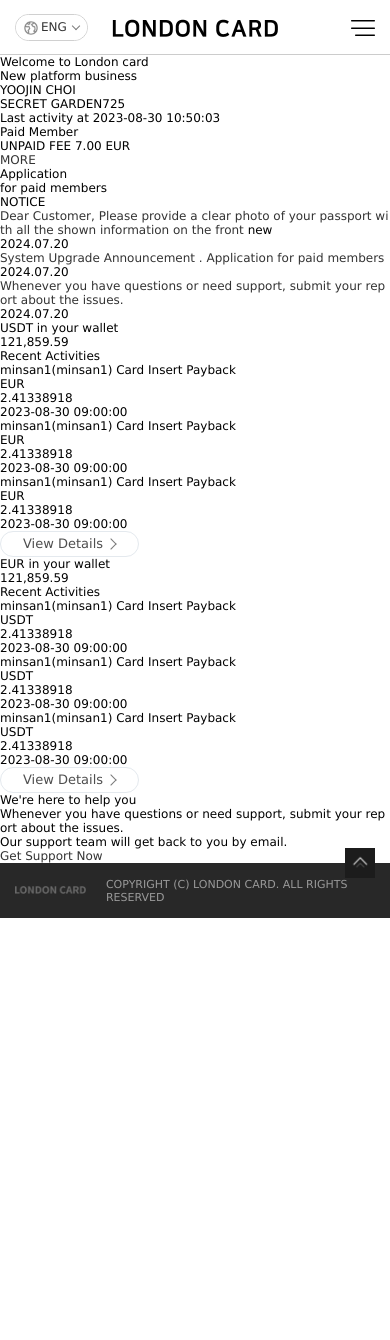
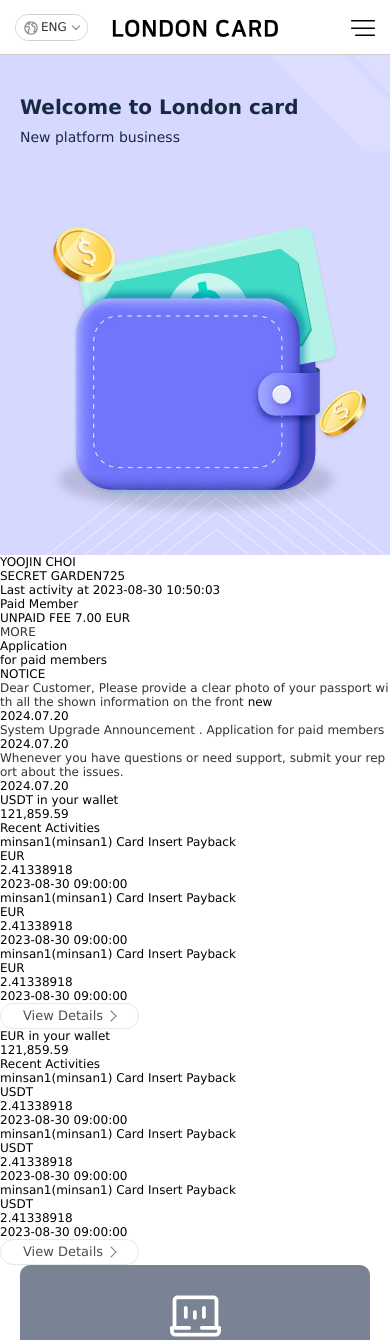
Before and after one commit to kik87827/london, a website: page src/main.html in a window 390 px wide. Shown: the top 1340 px of the page. Before the commit the page ends 918 px from the top, so only its background shows below. Drawn offline with nearby package versions, Linux system fonts and the light colour scheme; files that its build step writes are made by us from their sources; files whose address does not match are found by name; a web font is replaced by a local one.

Commit message:
2차구조화

```diff
--- a/src/assets/scss/_contents.scss
+++ b/src/assets/scss/_contents.scss
@@ -517,20 +517,22 @@
 
 
 /* ui component */
-.middle_visual_wrap{}
+.middle_visual_wrap{ background-color:#d7d8ff;}
 .middle_visual_pixin{
+    background:url("../images/main_visual.jpg") no-repeat 50% 100%/100% auto; max-width: rem(1280);margin:0 auto; padding:0 rem(30); min-height:rem(240); position:relative;
     &.bg_type2{
-
+        background-image:url("../images/sub_visual.jpg");
     }
 }
 .middle_visual_copy_group{
+    padding:rem(55) 0; color:#162b3f;
     &.type2{
         .middle_visual_main_copy{}
         .middle_visual_sub_copy{}
     }
 }
-.middle_visual_main_copy{}
-.middle_visual_sub_copy{}
+.middle_visual_main_copy{font-size:rem(32);font-weight:700;line-height:1.2;word-break: keep-all;}
+.middle_visual_sub_copy{font-size:rem(20);margin-top:rem(10);font-weight:500;word-break: keep-all;}
 
 .personal_flexbox_wrap{}
 .personal_flexbox{}
@@ -637,22 +639,23 @@
     .btn_link_box{}
 }
 
-.copy_guide_card_wrap{}
-.copy_guide_card{}
-.copy_guide_main_cols{}
-.copy_guide_text_item{}
-.cg_text_ico_group{}
-.cg_text_ico{}
-.cg_text_group{}
-.cg_text_main{}
-.cg_text_sub{}
-.copy_guide_sub_cols{}
+.copy_guide_card_wrap{max-width:rem(1280);padding:0 rem(30);margin:0 auto;}
+.copy_guide_card{background:#798394;border-radius:rem(18);display:flex;align-items: center;padding:rem(40) rem(45);gap:rem(20)}
+.copy_guide_main_cols{flex:1;min-width:0;}
+.copy_guide_text_item{display:flex;align-items: center;}
+.cg_text_ico_group{flex:0;padding-right:rem(35)}
+.cg_text_ico{display:block;width:rem(51);height:rem(42);background:url("../images/ico_computer_51.png") no-repeat 50% 50%/100% auto;}
+.cg_text_group{flex:1;min-width:0;padding-left:rem(45);color:#fff;line-height:1.4;border-left:1px solid rgba(255,255,255,.2);}
+.cg_text_main{font-size:rem(30);font-weight:700;line-height:1;word-break: keep-all;}
+.cg_text_sub{margin-top:rem(10);font-size:rem(14);word-break: keep-all;}
+.copy_guide_sub_cols{flex:0;white-space: nowrap;}
 .btn_copy_box{
+    display:inline-block;white-space:nowrap; border-radius:rem(100); padding:rem(12) rem(30); background:#fff;
     &.type2{
         .btn_copy_box_text{}
     }
 }
-.btn_copy_box_text{}
+.btn_copy_box_text{font-size:rem(17);color:#4a586e;line-height:1;font-weight:700;}
 
 
 .submenu_item_zone{margin:0 auto;height:0;position:relative;z-index:10;}
@@ -732,6 +735,49 @@
     .btn_copy_box{}
 }
 .card_pro_spec_title{}
+@media(max-width:1023px){
+
+}
+@media(max-width:767px){
+    .middle_visual_pixin{
+        background:none; padding:0; display: block;
+        &:before,
+        &:after{display:block;content:'';background-repeat:no-repeat;background-size:100% auto;}
+        &:before{background-image:url("../images/bg_mb_mv_01.png");min-height:150px;background-position:0 100%;}
+        &:after{padding-bottom:89.86666666666667%;background-image:url("../images/bg_mb_mv_02.jpg");height:0;background-position:0 0;}
+        &.bg_type2{
+            background-image:url("../images/sub_visual.jpg");
+        }
+    }
+    .middle_visual_copy_group{
+        padding:rem(40) rem(20) rem(20);position:absolute;top:0;left:0;height:100%; width:100%; box-sizing: border-box;  z-index:2;
+        &.type2{
+            .middle_visual_main_copy{}
+            .middle_visual_sub_copy{}
+        }
+    }
+    .middle_visual_main_copy{font-size:rem(20);}
+    .middle_visual_sub_copy{font-size:rem(14);}
+
+
+    .copy_guide_card_wrap{padding:0 rem(20);}
+    .copy_guide_card{border-radius:rem(10);padding:rem(30) rem(20);display:block;}
+    .copy_guide_main_cols{}
+    .copy_guide_text_item{display:block;}
+    .cg_text_ico_group{flex:0;padding-right:0}
+    .cg_text_ico{margin:0 auto;}
+    .cg_text_group{flex:1;min-width:0;padding:rem(20) 0 0 0;margin-top:0;border:0;text-align: center;}
+    .cg_text_main{font-size:rem(20);line-height:1.3;}
+    .cg_text_sub{font-size:rem(13);}
+    .copy_guide_sub_cols{white-space: normal;text-align: center;margin-top:rem(30)}
+    .btn_copy_box{
+        padding:rem(12) rem(20);
+        &.type2{
+            .btn_copy_box_text{}
+        }
+    }
+    .btn_copy_box_text{font-size:rem(17);color:#4a586e;line-height:1;font-weight:700;}
+}
 /* // ui component */
 
 
--- a/src/assets/scss/_layout.scss
+++ b/src/assets/scss/_layout.scss
@@ -7,7 +7,9 @@
     .full_screen{}
 }
 .page_wrap{min-width:rem(280);display:flex;flex-direction: column;min-height:100vh;
-    &.main{display:block;}
+    &.main{display:block;
+        .middle_wrap{padding:0 0 rem(124);}
+    }
 }
 .header_wrap{position:relative;z-index:50;height:rem(97);box-sizing: border-box;flex:0 0 rem(97); background:#fff;
     &:before{display:block;content:'';width:100%;height:1px;position:absolute;bottom:0;background:#ccc;}
@@ -207,6 +209,11 @@
     .hgroup_util_wrap{gap:rem(18);}
 }
 @media (max-width:1024px){
+    .page_wrap{
+        &.main{
+            .middle_wrap{padding:0 0 rem(60);}
+        }
+    }
     .header_wrap{height:rem(55);flex:0 0 rem(55);}
     .hgroup_pix{padding:0;}
     .toplogo{left:50%;transform: translateX(-50%);}
@@ -298,3 +305,15 @@
     .footer_item_para{font-size:rem(11);}
     .btn_bottom_go{right:rem(15);width:rem(30);height:rem(30);top:rem(-15);}
 }
+
+@media (max-width:374px){
+    .toplogo_link{
+       width:100px;
+    }
+}
+
+@media (max-width:320px){
+    .toplogo_link{
+       width:90px;
+    }
+}
```
Also changed, not shown: dist/assets/css/style.css, src/assets/scss/_mixin.scss (line endings or trailing spaces).
